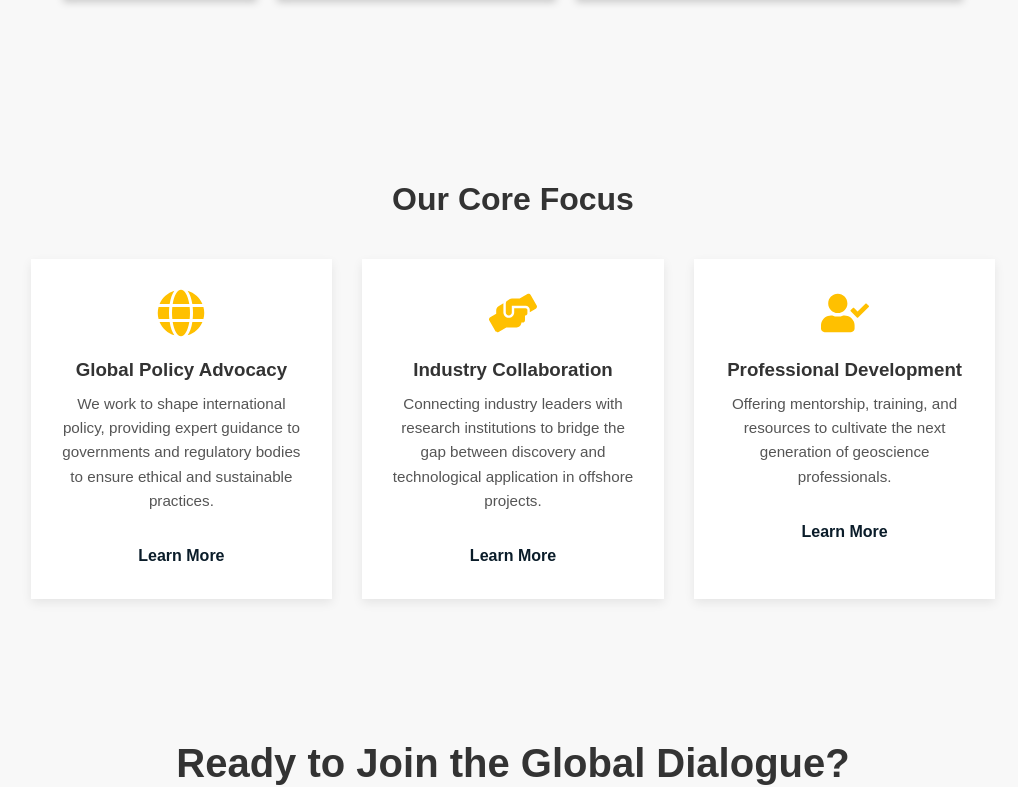
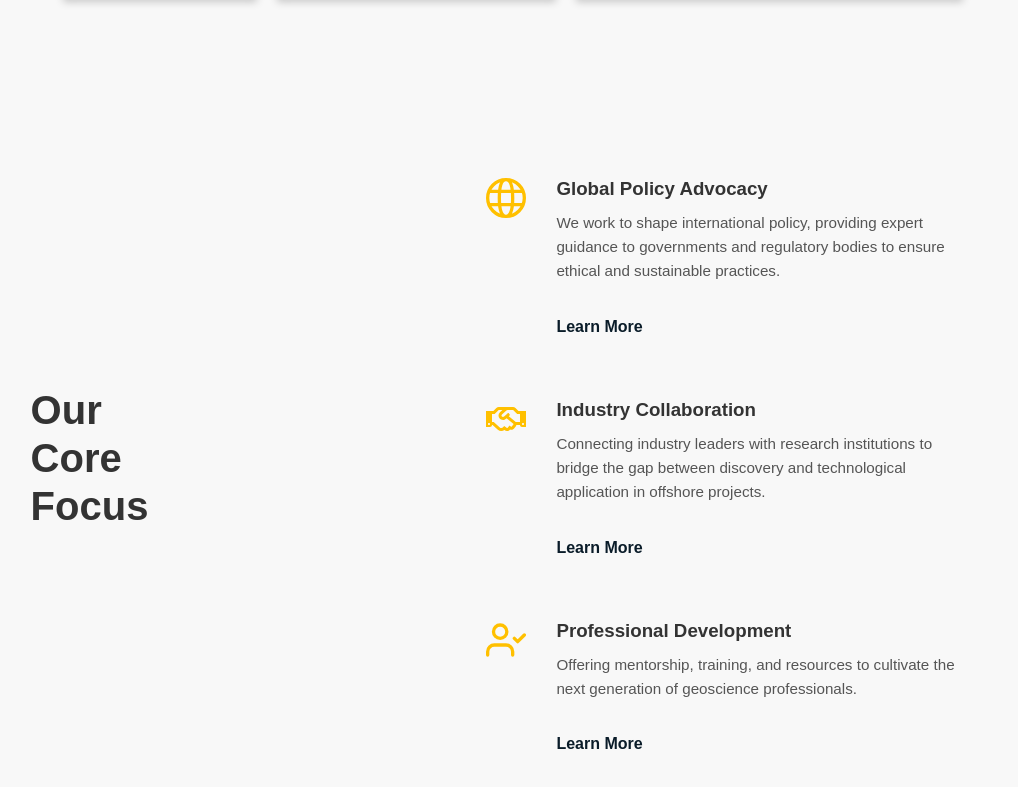
Before and after one commit to TiffanyNels/naogsp-website, a React (Vite) app: page / in a window 1280 px wide. Shown: the part 696-1483 px from the top of the page, without its empty margins (127-1145 px from the left). Built offline with nearby package versions, Linux system fonts and the light colour scheme; no server answers; the database is empty.

Commit message:
FEAT: Enhanced styling for the key pillar section

```diff
--- a/src/App.css
+++ b/src/App.css
@@ -538,16 +538,26 @@ main {
     padding: 60px 5%;
     background-color: var(--color-neutral-light);
     text-align: center;
+    display: flex;
+    gap: 280px;
+    max-width: 1200px;
 }
 
-.key-pillars-section h2 {
-    font-size: 2em;
+.pillar-header {
+    display: flex;
+    text-align: left;
     margin-bottom: 40px;
+    align-items: center;
+    justify-content: center;
+}
+
+.pillar-header h2 {
+    display: inline-block;
+    font-size: 2.5em;
     color: #333;
 }
 
 .pillars-grid {
-    display: grid;
     grid-template-columns: repeat(auto-fit, minmax(280px, 1fr));
     gap: 30px;
     max-width: 1200px;
@@ -555,20 +565,19 @@ main {
 }
 
 .pillar-card {
-    background-color: var(--color-white);
     padding: 30px;
-    box-shadow: 0 4px 10px rgba(0, 0, 0, 0.08);
-    transition: transform 0.3s, box-shadow 0.3s;
-    text-align: center;
+    text-align: left;
+    display: flex;
+    gap: 30px;
 }
 
-.pillar-card:hover {
+/* .pillar-card:hover {
     transform: translateY(-5px);
     box-shadow: 0 8px 15px rgba(0, 0, 0, 0.15);
-}
+} */
 
 .pillar-icon {
-    font-size: 3em;
+    font-size: 2.5em;
     color: var(--color-accent-yellow);
     margin-bottom: 15px;
 }
--- a/src/components/Home.jsx
+++ b/src/components/Home.jsx
@@ -1,8 +1,9 @@
 // src/components/Home.jsx
 import React from 'react';
 import { Link } from 'react-router-dom';
-import { FaArrowRight, FaHandsHelping, FaGlobe, FaUserCheck, } from 'react-icons/fa';
-import { FiUserPlus, FiUsers, FiPlus  } from "react-icons/fi";
+import { FaRegHandshake, } from 'react-icons/fa';
+import { FiUserCheck, FiUserPlus, FiUsers, FiPlus } from "react-icons/fi";
+import { GrLanguage } from "react-icons/gr";
 
 import CarlPhoto from '../assets/director_images/Carl.jpeg';
 import AndrewPhoto from '../assets/director_images/Andrew.png';
@@ -81,28 +82,44 @@ function Home() {
 
       {/* --- 2. KEY PILLARS PREVIEW --- */}
       <section className="key-pillars-section">
+
+        <div className='pillar-header'>
            <h2>Our Core Focus</h2>
+        </div>
+
         <div className="pillars-grid">
 
           <div className="pillar-card">
-            <FaGlobe className="pillar-icon" />
-            <h3>Global Policy Advocacy</h3>
+            <div className='icon-container'>
+              <GrLanguage className="pillar-icon" />
+            </div>
+            <div className='pillar-context'>
+              <h3> Global Policy Advocacy</h3>
               <p>We work to shape international policy, providing expert guidance to governments and regulatory bodies to ensure ethical and sustainable practices.</p>
               <Link to="/what-we-do" className="read-more-link">Learn More</Link>
               </div>
+          </div>
 
           <div className="pillar-card">
-            <FaHandsHelping className="pillar-icon" />
-            <h3>Industry Collaboration</h3>
+            <div className='icon-container'>
+              <FaRegHandshake className="pillar-icon" />
+            </div>
+            <div className='pillar-context'>
+              <h3> Industry Collaboration</h3>
               <p>Connecting industry leaders with research institutions to bridge the gap between discovery and technological application in offshore projects.</p>
               <Link to="/what-we-do" className="read-more-link">Learn More</Link>
               </div>
+          </div>
 
           <div className="pillar-card">
-            <FaUserCheck className="pillar-icon" />
-            <h3>Professional Development</h3>
+            <div className='icon-container'>
+              <FiUserCheck className="pillar-icon" />
+            </div>
+            <div className='pillar-context'>
+              <h3> Professional Development</h3>
               <p>Offering mentorship, training, and resources to cultivate the next generation of geoscience professionals.</p>
               <Link to="/what-we-do" className="read-more-link">Learn More</Link>
+              </div>
           </div>
 
         </div>
```
Lines whose indentation alone changed are shown as unchanged.
